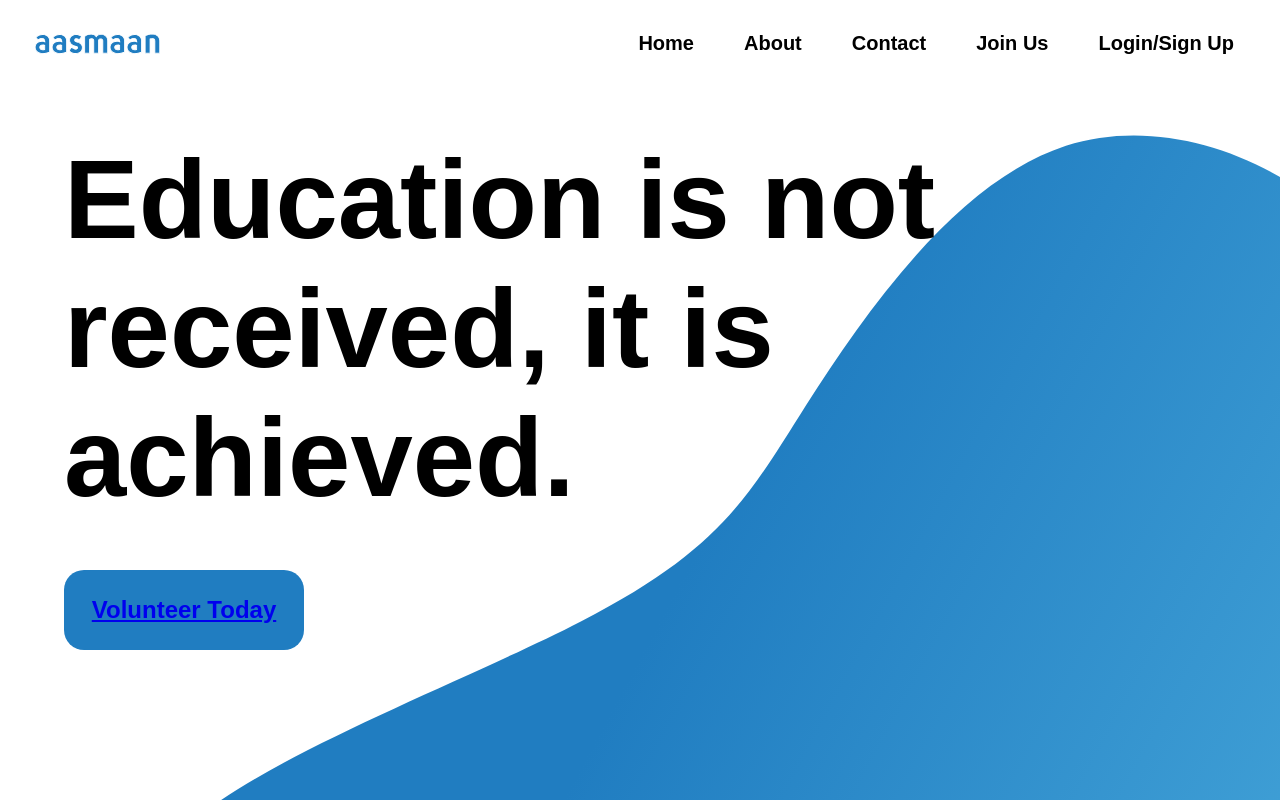
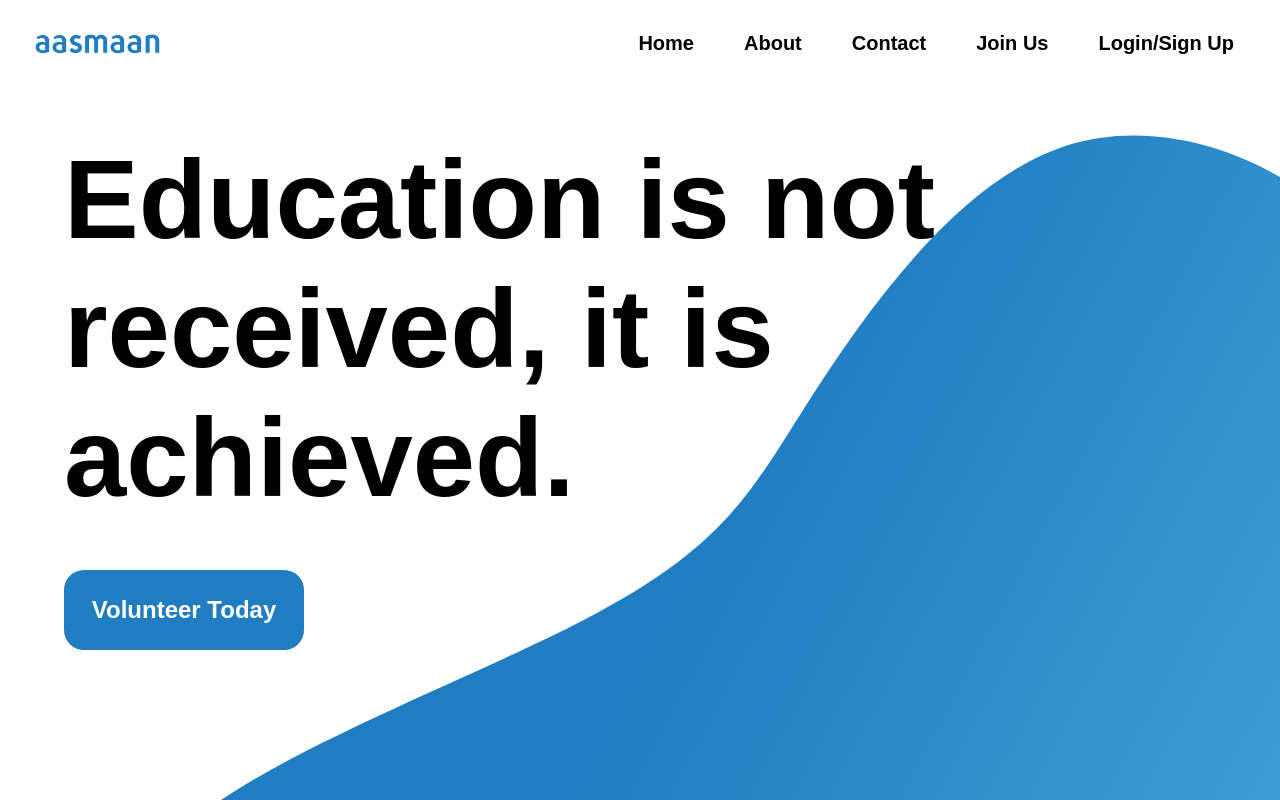
Before and after one commit to 0b51d14n217/aasmaan-volunteer, a React (Create React App) app: page / in a window 1280 px wide. Shown: the top 800 px of the page. Built offline with nearby package versions, Linux system fonts and the light colour scheme.

Commit message:
link styles

```diff
--- a/src/routes/home.js
+++ b/src/routes/home.js
@@ -38,7 +38,9 @@ export default function Home() {
         <img className="blob" src={blob}></img>
       </div>
       <button className="volunteer">
-        <a href="/signin"> Volunteer Today</a>
+        <a href="/signin" style={{ textDecoration: "none", color: "white" }}>
+          Volunteer Today
+        </a>
       </button>
       <div className="four">
         <img className="img1" src={aasmaanuncle1}></img>
--- a/src/routes/signedin.js
+++ b/src/routes/signedin.js
@@ -1,15 +1,11 @@
 import firebaseApp from "../firebase/client";
 import { useAuthState } from "react-firebase-hooks/auth";
 import { useCollection } from "react-firebase-hooks/firestore";
+import { useEffect } from "react";
 
 export default function SignedIn() {
   const [user, loading, error] = useAuthState(firebaseApp.auth());
   console.log(user, "|", loading, "|", error);
-
-  //const [tasks, taskloading, taskerror] = useCollection(collection("tasks"), {
-  //  snapshotListenOptions: { includeMetadataChanges: true },
-  //});
-  //const [tasks, taskloading, taskerror] = useCollection(collection(getFirestore(firebaseApp), "tasks"), {});
   const db = firebaseApp.firestore();
   const [tasks, taskloading, taskerror] = useCollection(firebaseApp.firestore().collection("tasks"), {
     snapshotListenOptions: { includeMetadataChanges: true },
```
